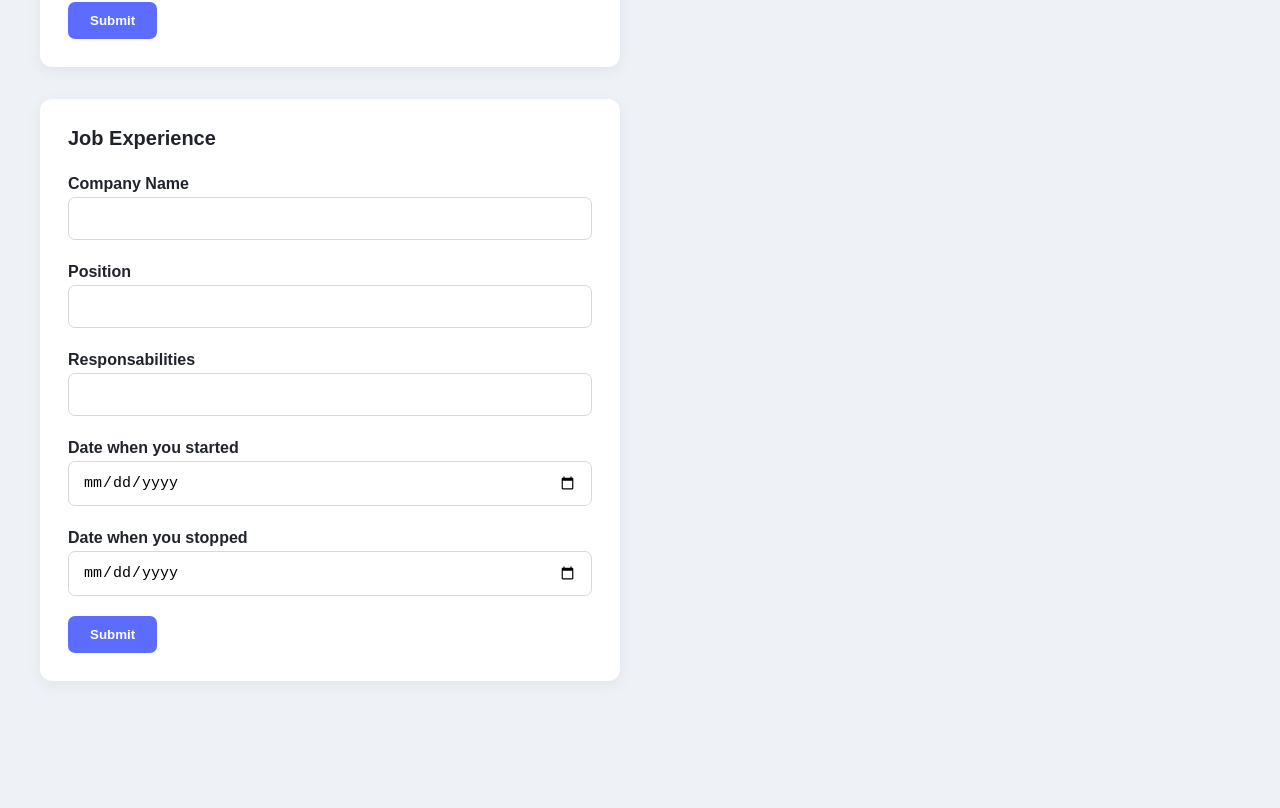
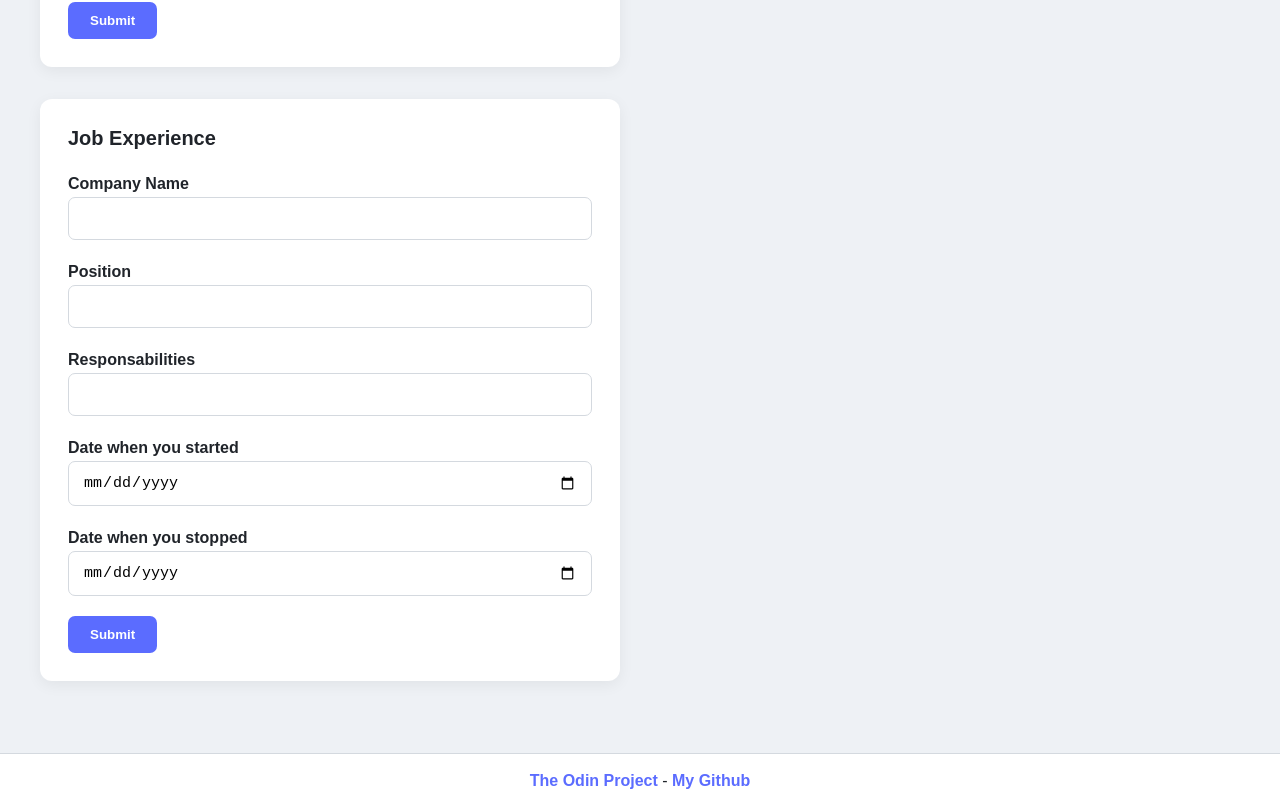
Before and after one commit to Marentxs/cv-application, a React (Vite) app: page / in a window 1280 px wide. Shown: the part 898-1706 px from the top of the page. Before the commit the page ends 1661 px from the top, so only its background shows below. Built offline with nearby package versions, Linux system fonts and the light colour scheme; the HTML template or start-up script is replaced by a standard one.

Commit message:
feat: add styled footer component

```diff
--- a/src/App.jsx
+++ b/src/App.jsx
@@ -94,6 +94,21 @@ function App() {
           </div>
         )}
       </div>
+
+      <div className="footer">
+        <a
+          href="https://www.theodinproject.com/lessons/node-path-react-new-cv-application"
+          target="_blank"
+        >
+          <span>The Odin Project</span>
+        </a>
+
+        <span> - </span>
+
+        <a href="https://github.com/Marentxs" target="_blank">
+          <span>My Github</span>
+        </a>
+      </div>
     </div>
   );
 }
--- a/src/index.css
+++ b/src/index.css
@@ -11,9 +11,10 @@ body {
 
 #app {
   min-height: 100vh;
-  padding: 50px 40px;
+  padding: 50px 40px 20px;
   display: grid;
   grid-template-columns: 1fr 1fr;
+  grid-template-rows: 1fr auto;
   gap: 40px;
   justify-content: center;
   align-items: start;
@@ -108,3 +109,24 @@ body {
 #cv-container p {
   margin: 8px 0;
 }
+
+.footer {
+  grid-column: 1 / -1;
+  text-align: center;
+  background: white;
+  border-top: 1px solid #d4d9df;
+  padding: 18px 0;
+  margin-left: -40px;
+  margin-right: -40px;
+  margin-bottom: -20px;
+}
+
+.footer a {
+  color: #5b6cff;
+  text-decoration: none;
+  font-weight: 600;
+}
+
+.footer a:hover {
+  text-decoration: underline;
+}
```
